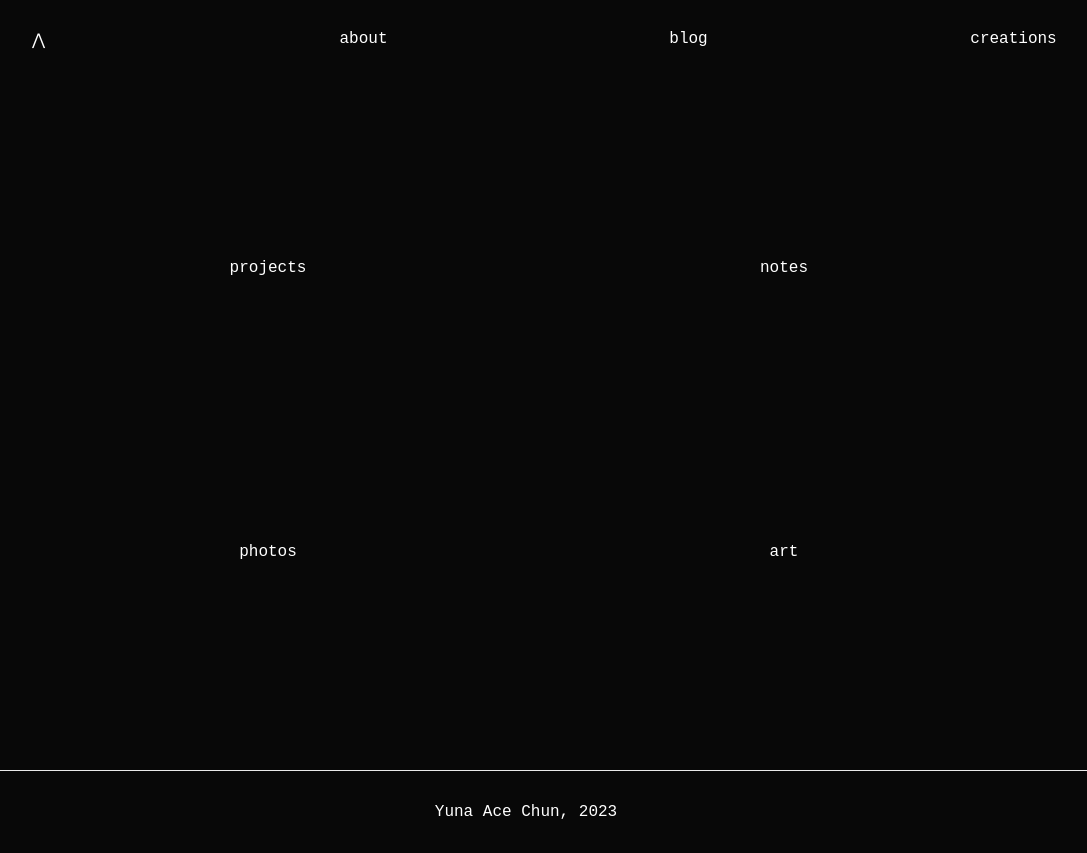
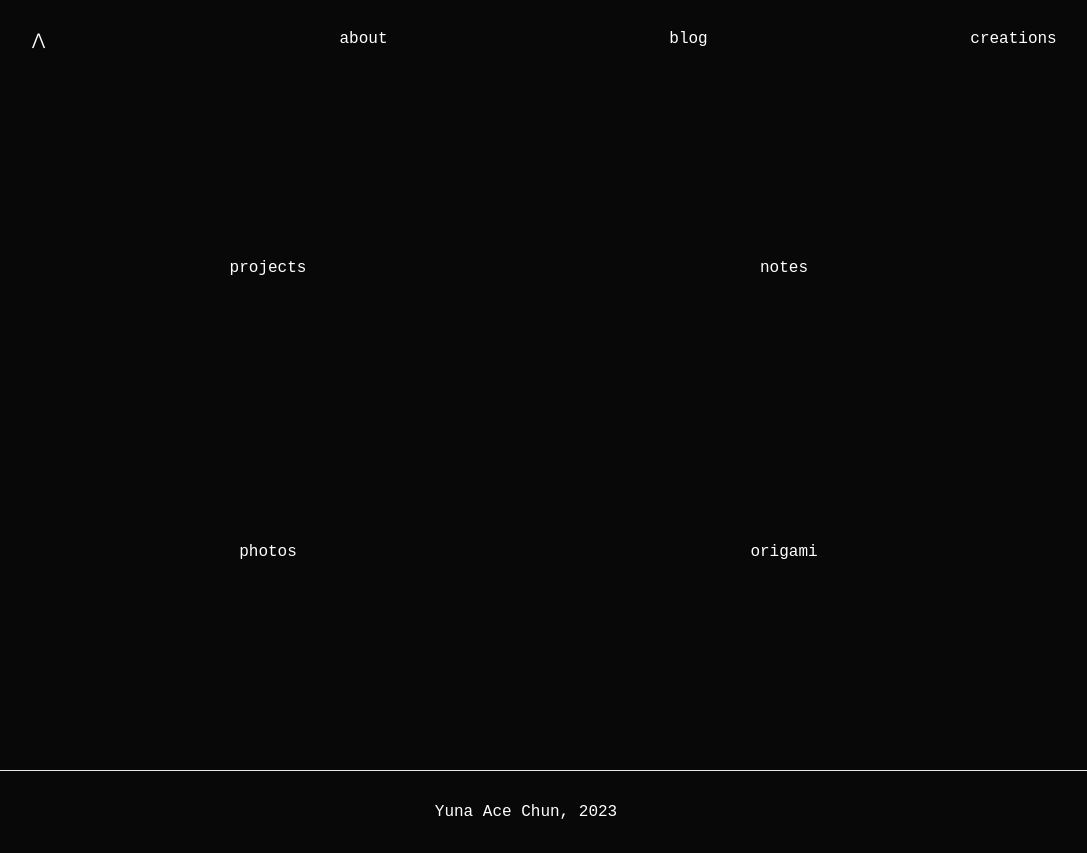
Before and after one commit to cemeterysummoning/website, a Next.js app: page /creations in a window 1280 px wide. Shown: the whole page, without its empty margins (114-1201 px from the left). Built offline with nearby package versions, Linux system fonts and the light colour scheme.

Commit message:
fixed pages

```diff
--- a/components/CreationThumbnail.jsx
+++ b/components/CreationThumbnail.jsx
@@ -1,10 +1,10 @@
 import Link from 'next/link';
 import styles from '../styles/Creations.module.css'
 
-const CreationThumbnail = ({ type }) => (
-    <Link href={`/creations/${type}`}>
+const CreationThumbnail = ({ type, name }) => (
+    <Link href={`${type}`}>
         <div className={styles.thumbnail}>
-            {type}
+            {name}
         </div>
     </Link>
 )
--- a/components/TimelineData.js
+++ b/components/TimelineData.js
@@ -80,6 +80,12 @@ const data = [
                 ]
             },
             {
+                month: 'November',
+                text: [
+                    'Honorable Mention in the Bowseat Ocean Awareness Contest'
+                ]
+            },
+            {
                 month: 'December',
                 text: [
                     'First place in Chamber Music, YMIC Metropolitan Classical Festival'
--- a/pages/creations.jsx
+++ b/pages/creations.jsx
@@ -16,10 +16,10 @@ export default function About() {
             <div style={{height: "10vh"}}></div>
 
             <div className={styles.container}>
-                <CreationThumbnail type="projects" />
-                <CreationThumbnail type="notes" />
-                <CreationThumbnail type="photos" />
-                <CreationThumbnail type="art" />
+                <CreationThumbnail type="/creations/projects" name="projects" />
+                <CreationThumbnail type="/creations/notes" name="notes" />
+                <CreationThumbnail type="https://drive.google.com/drive/folders/1a63-tasghTbbVWaHB7gKIZ5WhYEDLPjU?usp=sharing" name="photos"/>
+                <CreationThumbnail type="https://drive.google.com/drive/folders/1IhjJT39Yes32mFmDbWF3VV4T5UshebKW?usp=sharing" name="origami"/>
 
             </div>
 
```
